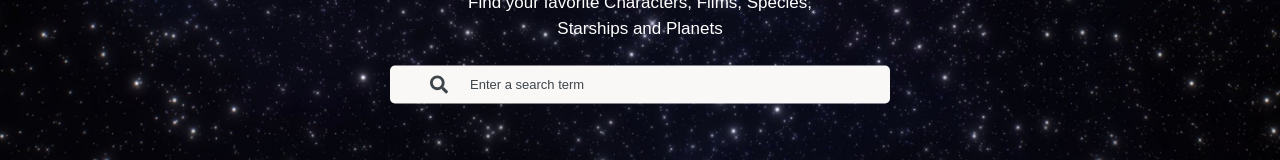
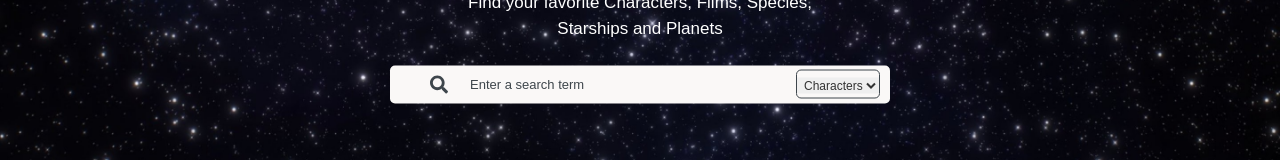
Before and after one commit to mquadrant/starwars-directory, a Vue app: page / in a window 1280 px wide. Shown: the part 233-393 px from the top of the page. Built offline with nearby package versions, Linux system fonts and the light colour scheme; no server answers; what vue-glide-js would draw is missing.

Commit message:
indicating banner used by home page

```diff
--- a/src/views/Home.vue
+++ b/src/views/Home.vue
@@ -1,6 +1,6 @@
 <template>
   <div id="app" class="w-full">
-    <Banner />
+    <Banner v-bind:home="true" />
     <div class="container mx-auto px-4" style="text-align: center">
       <StarshipSection v-bind:starships="starships" />
       <router-link to="starships">
```
